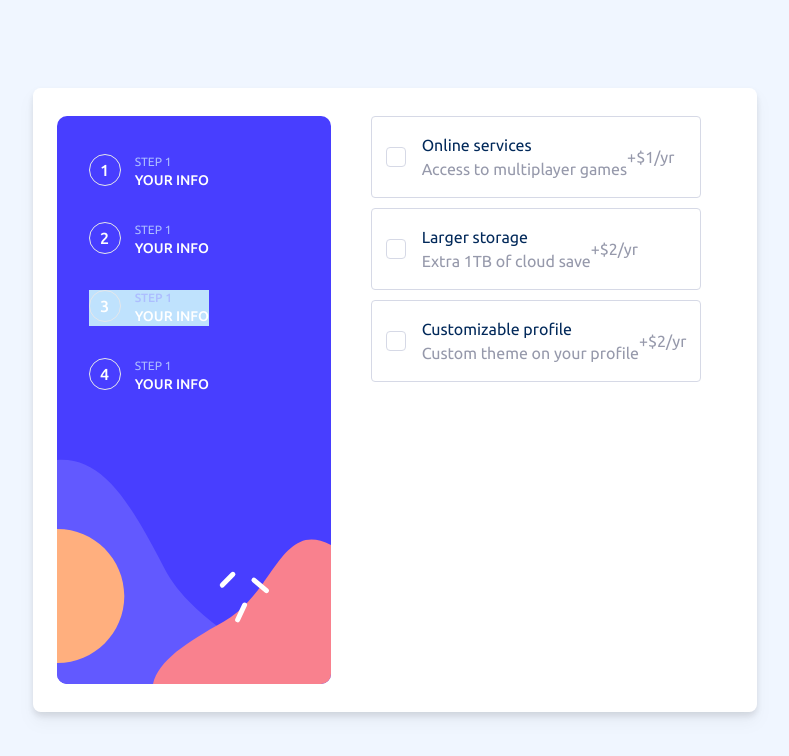
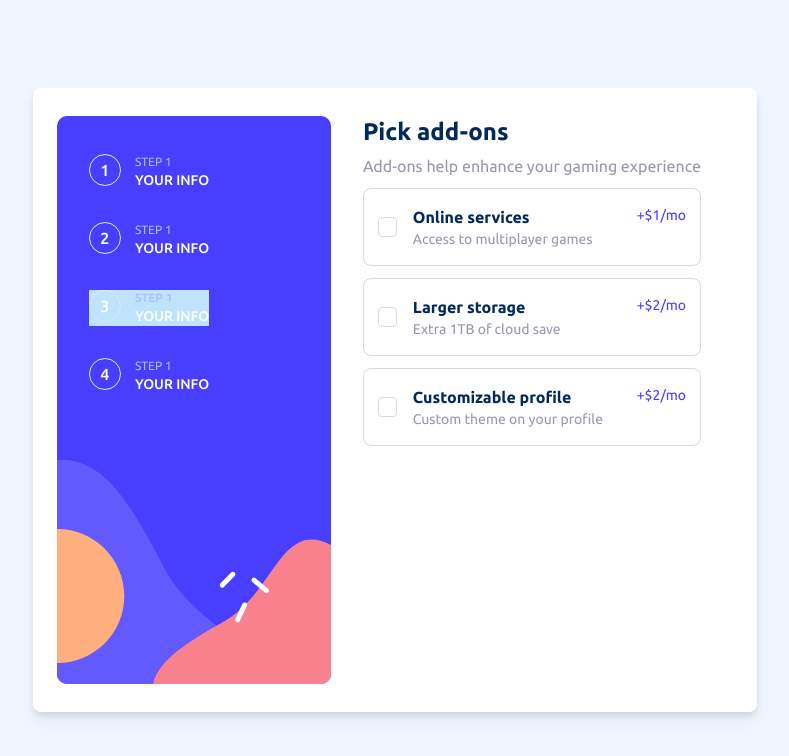
Before and after one commit to Jahan-Shah/multi-step-form, a Vue app: page /add-ons in a window 1280 px wide. Shown: the top 756 px of the page, without its empty margins (245-1034 px from the left). Built offline with nearby package versions, Linux system fonts and the light colour scheme.

Commit message:
completed

```diff
--- a/src/components/AddOns.vue
+++ b/src/components/AddOns.vue
@@ -1,23 +1,37 @@
 <script setup>
+import { useStore } from "../store";
 import BaseCheckBox from "./BaseCheckBox.vue";
+const store = useStore();
 </script>
 
 <template>
   <div class="max-sm:base__card input__flex">
+    <div class="flex flex-col gap-1.5">
+      <h2 class="text-2xl font-bold">Pick add-ons</h2>
+      <p>Add-ons help enhance your gaming experience</p>
+    </div>
+    <div class="flex flex-col gap-3">
       <BaseCheckBox
+        :duration="store.duration"
+        v-model="store.addOns"
         title="Online services"
         description="Access to multiplayer games"
-      price="1"
+        :price="1"
       />
       <BaseCheckBox
+        :duration="store.duration"
+        v-model="store.addOns"
         title="Larger storage"
         description="Extra 1TB of cloud save"
-      price="2"
+        :price="2"
       />
       <BaseCheckBox
+        :duration="store.duration"
+        v-model="store.addOns"
         title="Customizable profile"
         description="Custom theme on your profile"
-      price="2"
+        :price="2"
       />
     </div>
+  </div>
 </template>
--- a/src/components/BaseCheckBox.vue
+++ b/src/components/BaseCheckBox.vue
@@ -1,27 +1,59 @@
 <script setup lang="ts">
+import { computed, reactive } from "vue";
+
+const modelValue = defineModel();
 const title = defineModel<string>("title");
 const description = defineModel<string>("description");
-const price = defineModel<number>("price");
+const price = defineModel<number>("price", { default: 0 });
+const duration = defineModel<string>("duration");
+
+const emits = defineEmits(["sendPrice"]);
+
+const repTitle = computed(() => {
+  return title.value?.replace(/\s+/g, "").toLowerCase();
+});
+
+const calcPrice = computed(() => {
+  if (duration.value === "yearly") {
+    return price.value * 10;
+  }
+  if (duration.value === "monthly") {
+    return price.value;
+  }
+});
+
+const addOn = reactive({
+  value: repTitle,
+  price: calcPrice,
+});
+
+const updatePrice = function () {
+  emits("sendPrice", calcPrice.value);
+};
 </script>
 
 <template>
   <label
-    :for="title"
-    class="label ml-2 flex items-center rounded border border-secondary-400 py-4"
+    :for="repTitle"
+    class="label flex items-center rounded-lg border border-secondary-400 py-4 hover:border-primary-300 focus:border-primary-300 active:border-primary-300"
   >
     <input
-      :id="title"
       type="checkbox"
-      :value="title?.replace(/\s+/g, '')"
-      :name="title?.replace(/\s+/g, '')"
+      :id="repTitle"
+      :value="addOn"
+      :name="repTitle"
+      @click="updatePrice"
+      v-model="modelValue"
       class="label relative h-5 w-5 appearance-none rounded p-0 text-lg text-secondary-100 checked:border-primary-300 checked:bg-primary-300 before:checked:absolute before:checked:left-1/2 before:checked:top-1/2 before:checked:-translate-x-1/2 before:checked:-translate-y-1/2 before:checked:text-secondary-100 before:checked:content-['\2713'] focus:ring-2"
     />
-    <div class="ml-4">
-      <h3>{{ title }}</h3>
-      <p>{{ description }}</p>
-    </div>
-    <div>
-      <p class="price">+${{ price }}/yr</p>
+    <div class="flex w-full justify-between">
+      <div class="ml-4">
+        <h3 class="text-md font-bold">{{ title }}</h3>
+        <p class="text-sm">{{ description }}</p>
+      </div>
+      <p class="text-sm text-primary-300">
+        +${{ calcPrice }}/{{ duration === "monthly" ? "mo" : "yr" }}
+      </p>
     </div>
   </label>
 </template>
```
Lines whose indentation alone changed are shown as unchanged.
